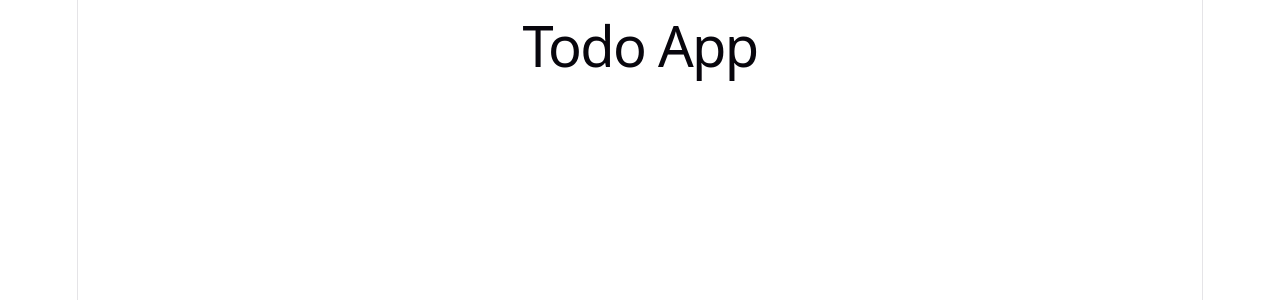
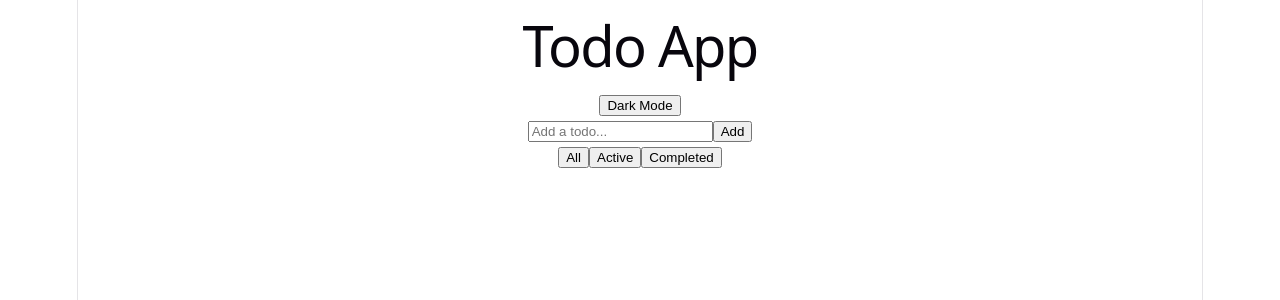
Before and after one commit to mercytv932/Todo_contextAPI, a React (Vite) app: page / in a window 1280 px wide. Shown: the top 300 px of the page. Built offline with nearby package versions, Linux system fonts and the light colour scheme.

Commit message:
app functionality all done

```diff
--- a/src/App.tsx
+++ b/src/App.tsx
@@ -1,6 +1,10 @@
 import { TodoProvider } from "./contexts/TodoContext";
 import { FilterProvider } from "./contexts/FilterContext";
 import { ThemeProvider } from "./contexts/ThemeContext";
+import ThemeToggleButton from "./components/ThemeToggleButton";
+import TodoInput from "./components/TodoInput";
+import FilterButtons from "./components/FilterButtons";
+import TodoList from "./components/TodoList";
 function App() {
   return (
     <div>
@@ -8,6 +12,10 @@ function App() {
         <FilterProvider>
           <ThemeProvider>
             <h1>Todo App</h1>
+            <ThemeToggleButton />
+            <TodoInput />
+            <FilterButtons />
+            <TodoList />
           </ThemeProvider>
         </FilterProvider>
       </TodoProvider>
```
